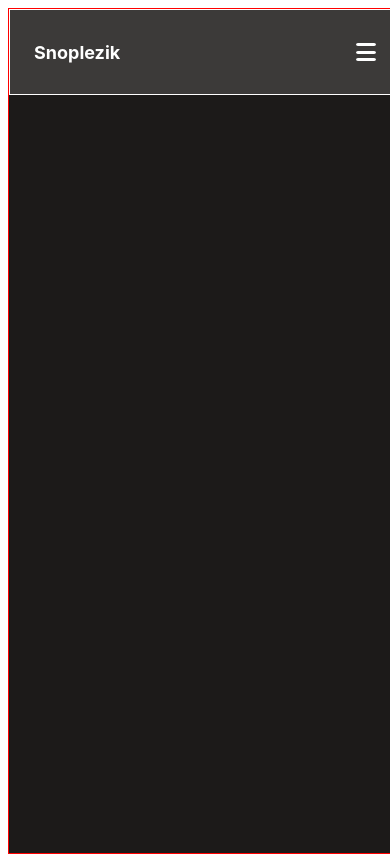
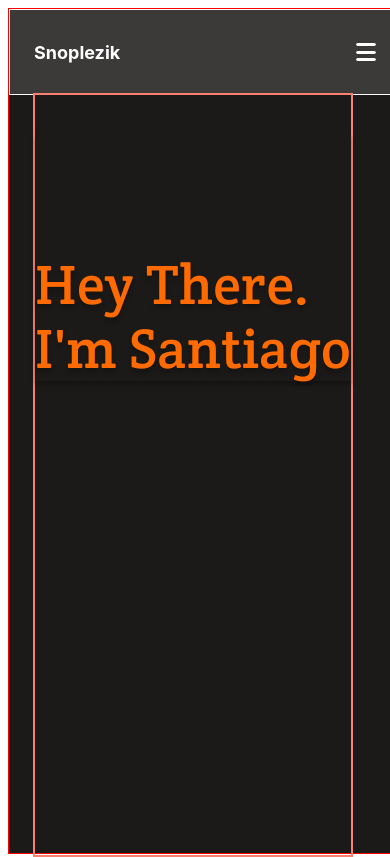
Before and after one commit to sntgopl/Porfolio, a website: page index.html in a window 390 px wide. Drawn offline with Linux system fonts and the light colour scheme.

Commit message:
h1 set-up & import GoogleFonts

```diff
--- a/index.html
+++ b/index.html
@@ -3,14 +3,19 @@
     <head>
         <title>Personal Portfolio</title>
         <link rel="stylesheet" href="styles.css">
-    </head>
+        <link rel="preconnect" href="https://fonts.googleapis.com">
+        <link rel="preconnect" href="https://fonts.gstatic.com" crossorigin>
+        <link href="https://fonts.googleapis.com/css2?family=Crete+Round&display=swap" rel="stylesheet">    </head>
     <body>
         <div class="container">
             <nav class="nav-bar">
                 <a class="logo" href="#">Snoplezik</a>
                 <a class="hamburger" href="#"><div></div><div></div><div></div></a>
             </nav>
+            <header class="headline">
+                <h1>Hey There.<br>I'm Santiago</h1>
 
+            </header>
         </div>
     </body>
 
--- a/styles.css
+++ b/styles.css
@@ -50,7 +50,28 @@
         border-radius: 2px;
     }
 
+    .headline {
+        position: absolute;
+        margin-top: 10vh;
+        margin-left: 24px;
+        display: flex;
+        flex-direction: column;
+        height: 90vh;
+        border: 2px solid salmon;
+        /* align-items: flex-start; */
+    }
 
+    h1 {
+        color:#FF6B00;
+        font-family: 'Crete Round', serif;
+        font-size: 56px;
+        line-height: 64px;
+        padding-top:120px;
+        font-weight: 400;
+        box-shadow: 0px 4px 4px 0px #00000040;
+        letter-spacing: 0.37px;
+        text-shadow: 0px 4px 4px rgba(0, 0, 0, 0.25);
+    }
 
 
 
```
